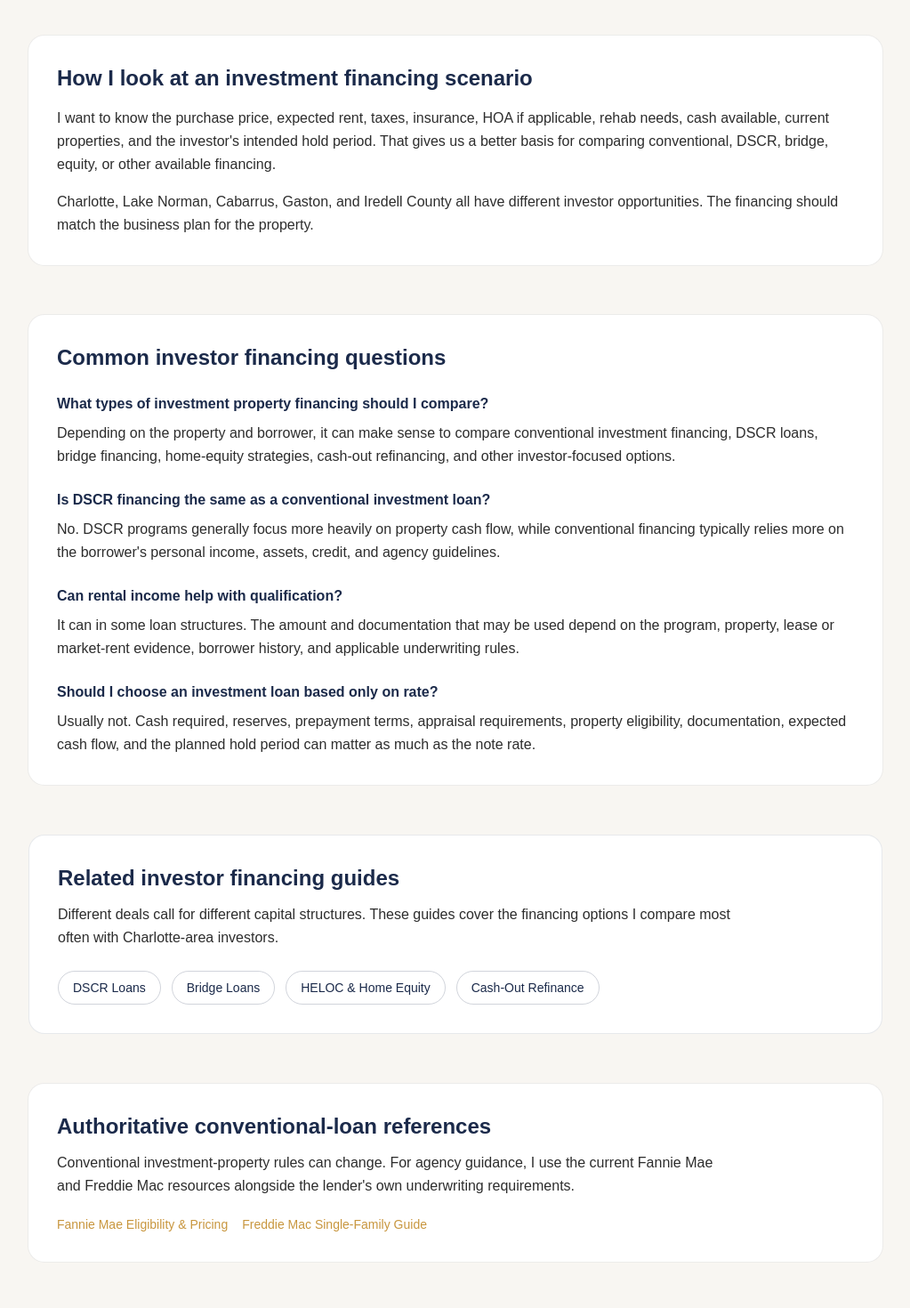
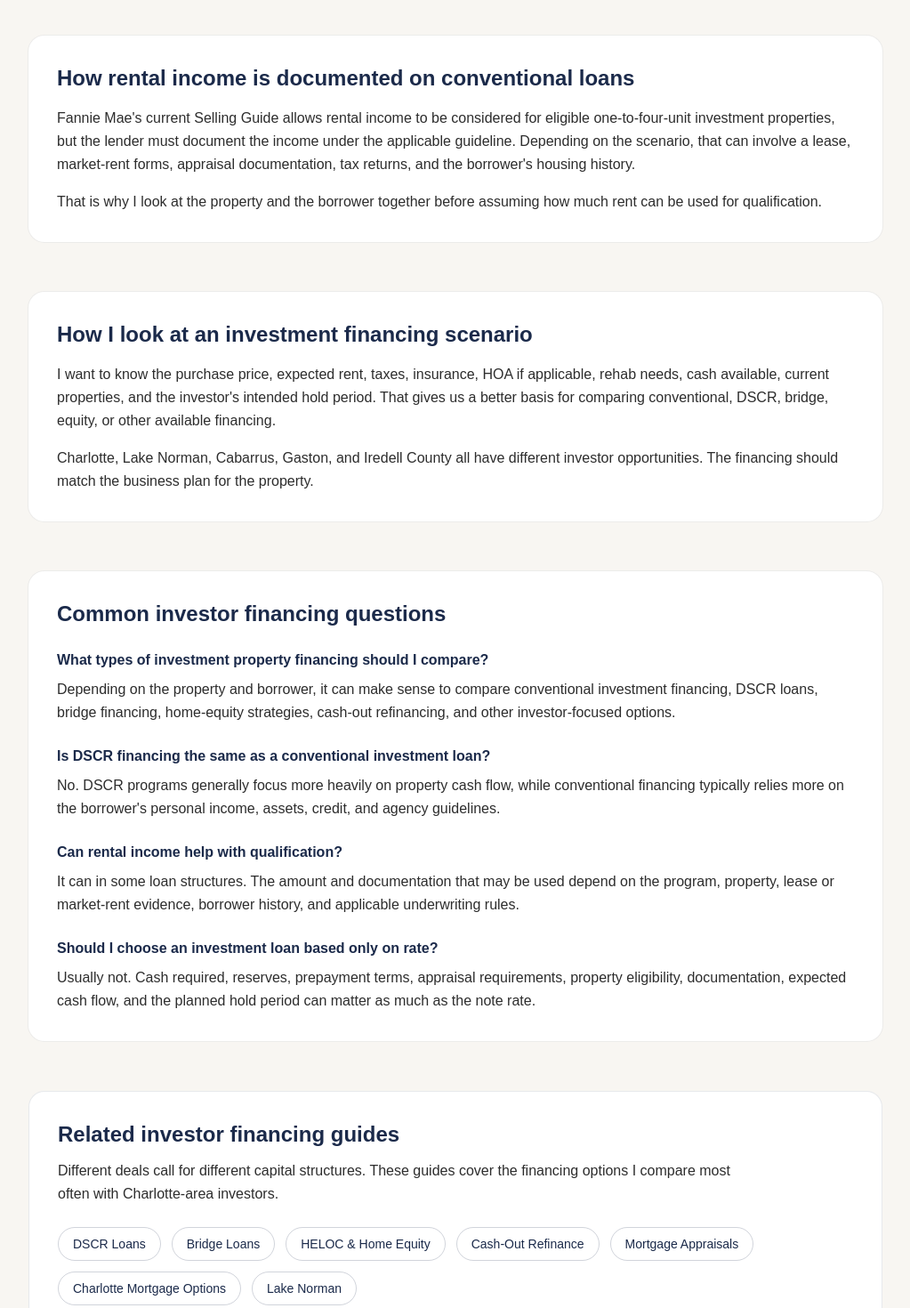
Before and after one commit to JLshope12/jacob-shope-mortgage, a Next.js app: page /investment-property-loans-charlotte in a window 1280 px wide. Shown: the part 880-2350 px from the top of the page at 89% size, without its empty margins (128-1151 px from the left). Built offline with nearby package versions, Linux system fonts and the light colour scheme.

Commit message:
Strengthen investment property page with Fannie Mae rental-income authority and local links

```diff
--- a/app/investment-property-loans-charlotte/page.tsx
+++ b/app/investment-property-loans-charlotte/page.tsx
@@ -3,6 +3,8 @@ import { AuthorBox } from "@/components/seo/AuthorBox";
 
 const origin = "https://jacobshopemortgage.com";
 const pageUrl = `${origin}/investment-property-loans-charlotte`;
+const FANNIE_RENTAL_INCOME = "https://selling-guide.fanniemae.com/sel/b3-3.8-02/rental-income-subject-property";
+const FANNIE_RENTAL_GENERAL = "https://selling-guide.fanniemae.com/sel/b3-3.8-01/rental-income";
 
 export const metadata = {
   title: "Investment Property Loans Charlotte NC | Jacob Shope Mortgage",
@@ -13,22 +15,10 @@ export const metadata = {
 };
 
 const FAQS = [
-  [
-    "What types of investment property financing should I compare?",
-    "Depending on the property and borrower, it can make sense to compare conventional investment financing, DSCR loans, bridge financing, home-equity strategies, cash-out refinancing, and other investor-focused options.",
-  ],
-  [
-    "Is DSCR financing the same as a conventional investment loan?",
-    "No. DSCR programs generally focus more heavily on property cash flow, while conventional financing typically relies more on the borrower's personal income, assets, credit, and agency guidelines.",
-  ],
-  [
-    "Can rental income help with qualification?",
-    "It can in some loan structures. The amount and documentation that may be used depend on the program, property, lease or market-rent evidence, borrower history, and applicable underwriting rules.",
-  ],
-  [
-    "Should I choose an investment loan based only on rate?",
-    "Usually not. Cash required, reserves, prepayment terms, appraisal requirements, property eligibility, documentation, expected cash flow, and the planned hold period can matter as much as the note rate.",
-  ],
+  ["What types of investment property financing should I compare?", "Depending on the property and borrower, it can make sense to compare conventional investment financing, DSCR loans, bridge financing, home-equity strategies, cash-out refinancing, and other investor-focused options."],
+  ["Is DSCR financing the same as a conventional investment loan?", "No. DSCR programs generally focus more heavily on property cash flow, while conventional financing typically relies more on the borrower's personal income, assets, credit, and agency guidelines."],
+  ["Can rental income help with qualification?", "It can in some loan structures. The amount and documentation that may be used depend on the program, property, lease or market-rent evidence, borrower history, and applicable underwriting rules."],
+  ["Should I choose an investment loan based only on rate?", "Usually not. Cash required, reserves, prepayment terms, appraisal requirements, property eligibility, documentation, expected cash flow, and the planned hold period can matter as much as the note rate."],
 ] as const;
 
 export default function InvestmentPropertyLoansCharlottePage() {
@@ -39,12 +29,12 @@ export default function InvestmentPropertyLoansCharlottePage() {
         "@type": "Article",
         "@id": `${pageUrl}#article`,
         headline: "Investment Property Financing in Charlotte, NC",
-        description:
-          "A practical guide to comparing conventional, DSCR, bridge, home-equity, and other financing structures for Charlotte-area real estate investors.",
+        description: "A practical guide to comparing conventional, DSCR, bridge, home-equity, and other financing structures for Charlotte-area real estate investors.",
         author: { "@id": `${origin}/#jacob-shope` },
         publisher: { "@id": `${origin}/#mpire-financial` },
         mainEntityOfPage: { "@id": `${pageUrl}#webpage` },
-        dateModified: "2026-09-07",
+        dateModified: "2026-09-08",
+        citation: [FANNIE_RENTAL_INCOME, FANNIE_RENTAL_GENERAL],
       },
       {
         "@type": "WebPage",
@@ -110,6 +100,16 @@ export default function InvestmentPropertyLoansCharlottePage() {
         </section>
 
         <section className="mt-14 rounded-2xl bg-white p-8 ring-1 ring-navy/5">
+          <h2 className="text-2xl font-bold text-navy">How rental income is documented on conventional loans</h2>
+          <p className="mt-4 leading-relaxed text-charcoal">
+            Fannie Mae&apos;s current Selling Guide allows rental income to be considered for eligible one-to-four-unit investment properties, but the lender must document the income under the applicable guideline. Depending on the scenario, that can involve a lease, market-rent forms, appraisal documentation, tax returns, and the borrower&apos;s housing history.
+          </p>
+          <p className="mt-4 leading-relaxed text-charcoal">
+            That is why I look at the property and the borrower together before assuming how much rent can be used for qualification.
+          </p>
+        </section>
+
+        <section className="mt-14 rounded-2xl bg-white p-8 ring-1 ring-navy/5">
           <h2 className="text-2xl font-bold text-navy">How I look at an investment financing scenario</h2>
           <p className="mt-4 leading-relaxed text-charcoal">
             I want to know the purchase price, expected rent, taxes, insurance, HOA if applicable, rehab needs, cash available, current properties, and the investor&apos;s intended hold period. That gives us a better basis for comparing conventional, DSCR, bridge, equity, or other available financing.
@@ -133,31 +133,28 @@ export default function InvestmentPropertyLoansCharlottePage() {
 
         <section className="mt-14 rounded-2xl border border-navy/10 bg-white p-8">
           <h2 className="text-2xl font-bold text-navy">Related investor financing guides</h2>
-          <p className="mt-3 max-w-3xl leading-relaxed text-charcoal">
-            Different deals call for different capital structures. These guides cover the financing options I compare most often with Charlotte-area investors.
-          </p>
+          <p className="mt-3 max-w-3xl leading-relaxed text-charcoal">Different deals call for different capital structures. These guides cover the financing options I compare most often with Charlotte-area investors.</p>
           <div className="mt-6 flex flex-wrap gap-3 text-sm font-medium">
             <Link href="/dscr-loans-charlotte" className="rounded-full border border-navy/20 px-4 py-2 text-navy hover:border-gold hover:text-gold">DSCR Loans</Link>
             <Link href="/bridge-loans-charlotte" className="rounded-full border border-navy/20 px-4 py-2 text-navy hover:border-gold hover:text-gold">Bridge Loans</Link>
-            <Link href="/home-equity-heloc-charlotte" className="rounded-full border border-navy/20 px-4 py-2 text-navy hover:border-gold hover:text-gold">HELOC & Home Equity</Link>
+            <Link href="/home-equity-heloc-charlotte" className="rounded-full border border-navy/20 px-4 py-2 text-navy hover:border-gold hover:text-gold">HELOC &amp; Home Equity</Link>
             <Link href="/cash-out-refinance-charlotte" className="rounded-full border border-navy/20 px-4 py-2 text-navy hover:border-gold hover:text-gold">Cash-Out Refinance</Link>
+            <Link href="/mortgage-appraisal-charlotte" className="rounded-full border border-navy/20 px-4 py-2 text-navy hover:border-gold hover:text-gold">Mortgage Appraisals</Link>
+            <Link href="/service-areas/charlotte" className="rounded-full border border-navy/20 px-4 py-2 text-navy hover:border-gold hover:text-gold">Charlotte Mortgage Options</Link>
+            <Link href="/service-areas/lake-norman" className="rounded-full border border-navy/20 px-4 py-2 text-navy hover:border-gold hover:text-gold">Lake Norman</Link>
           </div>
         </section>
 
         <section className="mt-14 rounded-2xl bg-white p-8 ring-1 ring-navy/5">
-          <h2 className="text-2xl font-bold text-navy">Authoritative conventional-loan references</h2>
-          <p className="mt-3 max-w-3xl leading-relaxed text-charcoal">
-            Conventional investment-property rules can change. For agency guidance, I use the current Fannie Mae and Freddie Mac resources alongside the lender&apos;s own underwriting requirements.
-          </p>
+          <h2 className="text-2xl font-bold text-navy">Official conventional rental-income guidance</h2>
+          <p className="mt-3 max-w-3xl leading-relaxed text-charcoal">For conventional rental-income rules, I reference the current Fannie Mae Selling Guide rather than relying on generic summaries.</p>
           <div className="mt-5 flex flex-wrap gap-4 text-sm font-medium">
-            <a href="https://singlefamily.fanniemae.com/originating-underwriting/mortgage-products/eligibility-pricing" target="_blank" rel="noopener noreferrer" className="text-gold hover:underline">Fannie Mae Eligibility & Pricing</a>
-            <a href="https://guide.freddiemac.com/" target="_blank" rel="noopener noreferrer" className="text-gold hover:underline">Freddie Mac Single-Family Guide</a>
+            <a href={FANNIE_RENTAL_INCOME} target="_blank" rel="noopener noreferrer" className="text-gold hover:underline">Fannie Mae: Rental Income from the Subject Property</a>
+            <a href={FANNIE_RENTAL_GENERAL} target="_blank" rel="noopener noreferrer" className="text-gold hover:underline">Fannie Mae: General Rental Income Information</a>
           </div>
         </section>
 
-        <div className="mt-14">
-          <AuthorBox />
-        </div>
+        <div className="mt-14"><AuthorBox /></div>
 
         <section className="mt-14 flex flex-wrap gap-4">
           <Link href="/contact" className="rounded-lg bg-gold px-5 py-3 font-semibold text-white hover:bg-gold/90">Send Jacob an Investment Scenario</Link>
```
